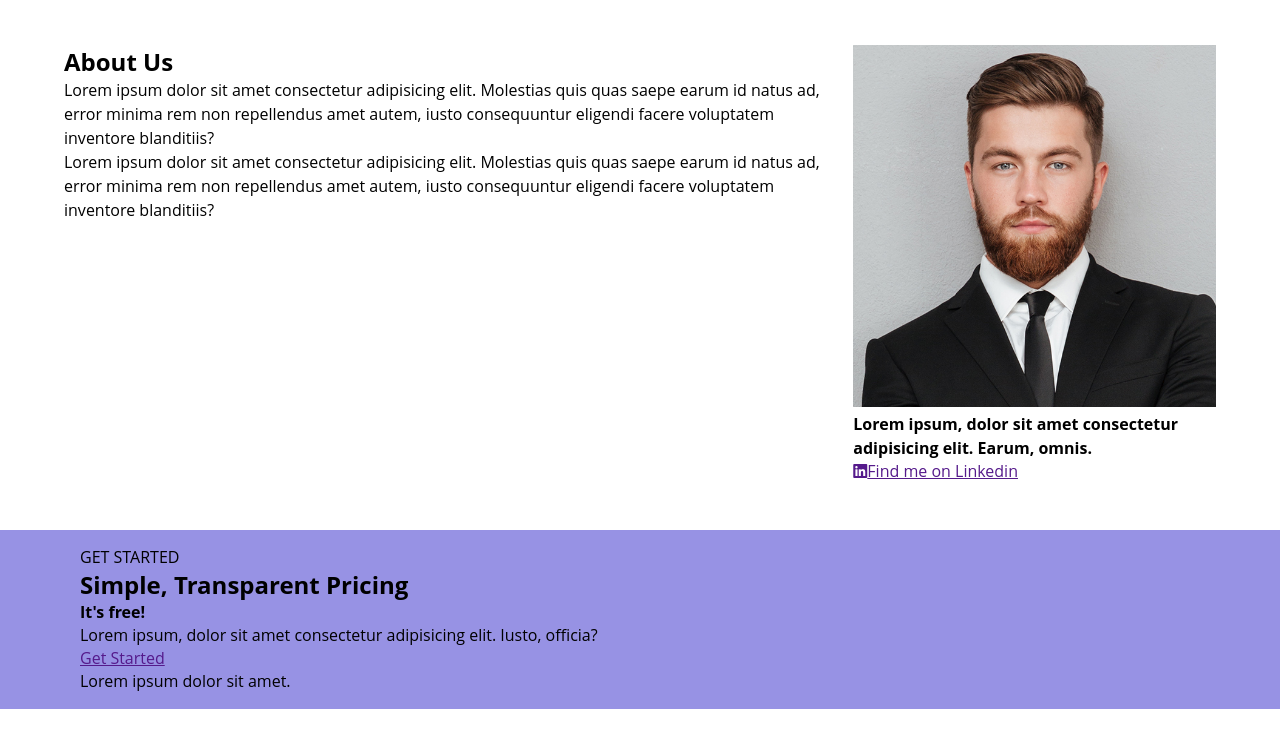
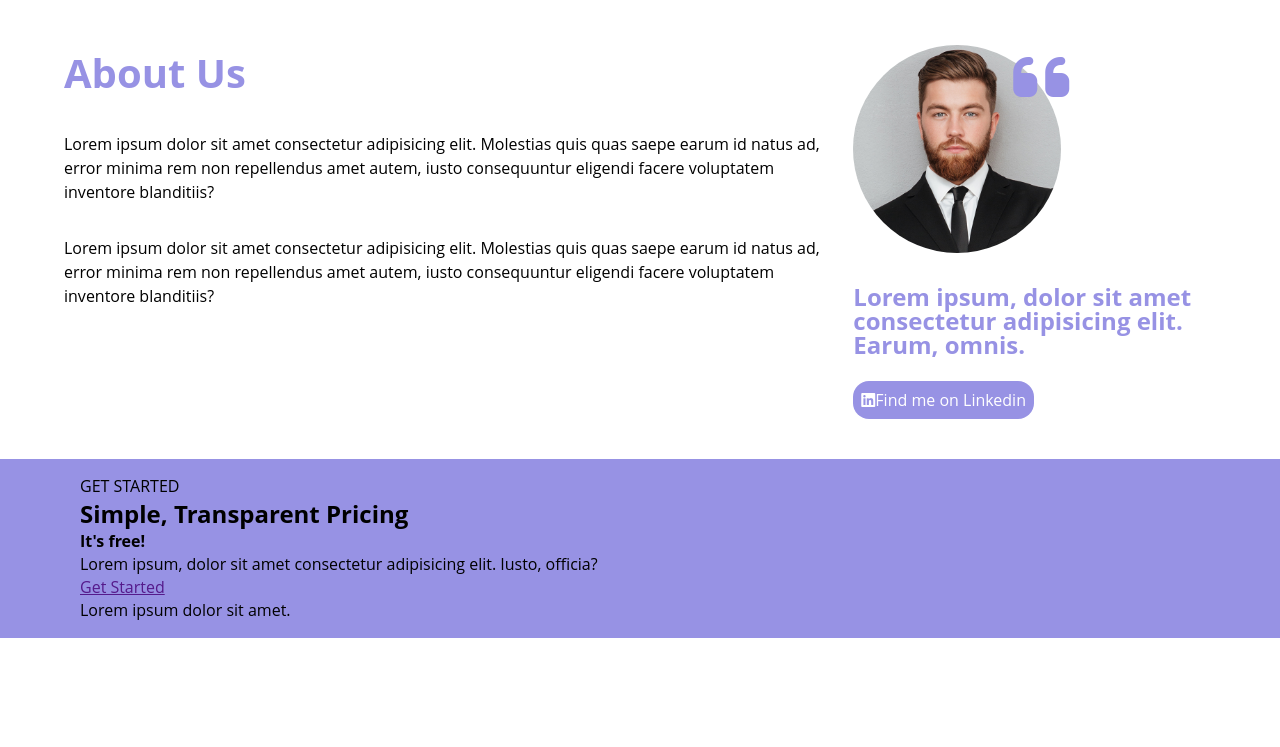
Before and after one commit to MatteoStrazzera/htmlcss-responsive-layout, a plain HTML site: page index.html in a window 1280 px wide. Shown: the part 3939-4686 px from the top of the page. After the commit the page ends 4625 px from the top, so only its background shows below. Drawn offline with Linux system fonts and the light colour scheme.

Commit message:
add css rules inside about us section

```diff
--- a/assets/css/style.css
+++ b/assets/css/style.css
@@ -260,12 +260,57 @@ ul.nav-list{
     }
 }
 
-/* #region sec_benefits */
+/* #endregion sec_benefits */
 
 /* #region sec_about */
 
 /* #endregion sec_about */
+.about-card-text{
+    flex-direction: column;
+    gap: 2rem;
 
+    & h2{
+        color: var(--respo-primary);
+        font-size: 2.5rem;
+    }
+}
+.about-card-img{
+    flex-direction: column;
+    gap: 2rem;
+
+    & p{
+            color: var(--respo-primary);
+            font-size: 1.5rem;
+            padding-bottom: 2rem;
+        }
+
+    & .top-card{
+        position: relative;
+
+        & img{
+        border-radius: 50%;
+        aspect-ratio: 1;
+        object-fit: cover;
+        width: 13rem;
+        }
+
+        & i{
+            position: absolute;
+            font-size: 4rem;
+            left: 10rem;
+            color: var(--respo-primary);
+        }
+    }
+
+
+}
+.linkedin-btn{
+    background-color: var(--respo-primary);
+    color: var(--respo-lighter);
+    text-decoration: none;
+    padding: 0.5rem 0.5rem;
+    border-radius: 1rem;
+}
 /* #region sec_free */
 .free{
     background-color: var(--respo-primary);
--- a/index.html
+++ b/index.html
@@ -325,7 +325,7 @@
                 <div class="row">
 
                     <div class="col-12 col-md-8">
-                        <div class="about-card">
+                        <div class="about-card-text d-flex">
                             <h2>About Us</h2>
                             <p>
                                 Lorem ipsum dolor sit amet consectetur adipisicing elit. Molestias quis quas saepe earum
@@ -341,9 +341,10 @@
                     </div>
 
                     <div class="col-12 col-md-4">
-                        <div class="about-card">
-                            <div class="top-card">
+                        <div class="about-card-img d-flex">
+                            <div class="top-card d-flex">
                                 <img src="./assets/img/about.jpg" alt="">
+                                <i class="fa-solid fa-quote-left"></i>
                             </div>
                             <div class="bottom-card">
                                 <p>
```
